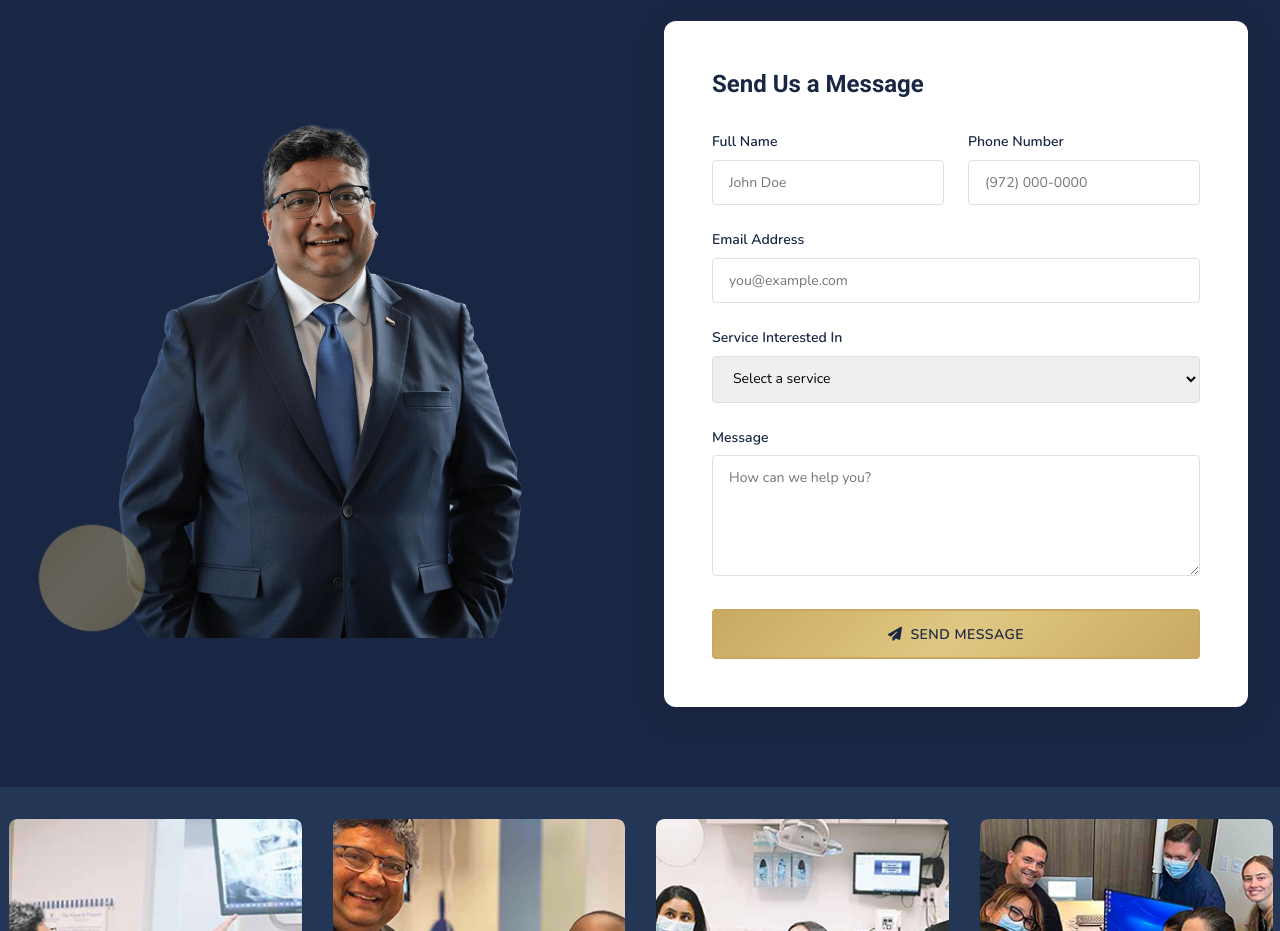
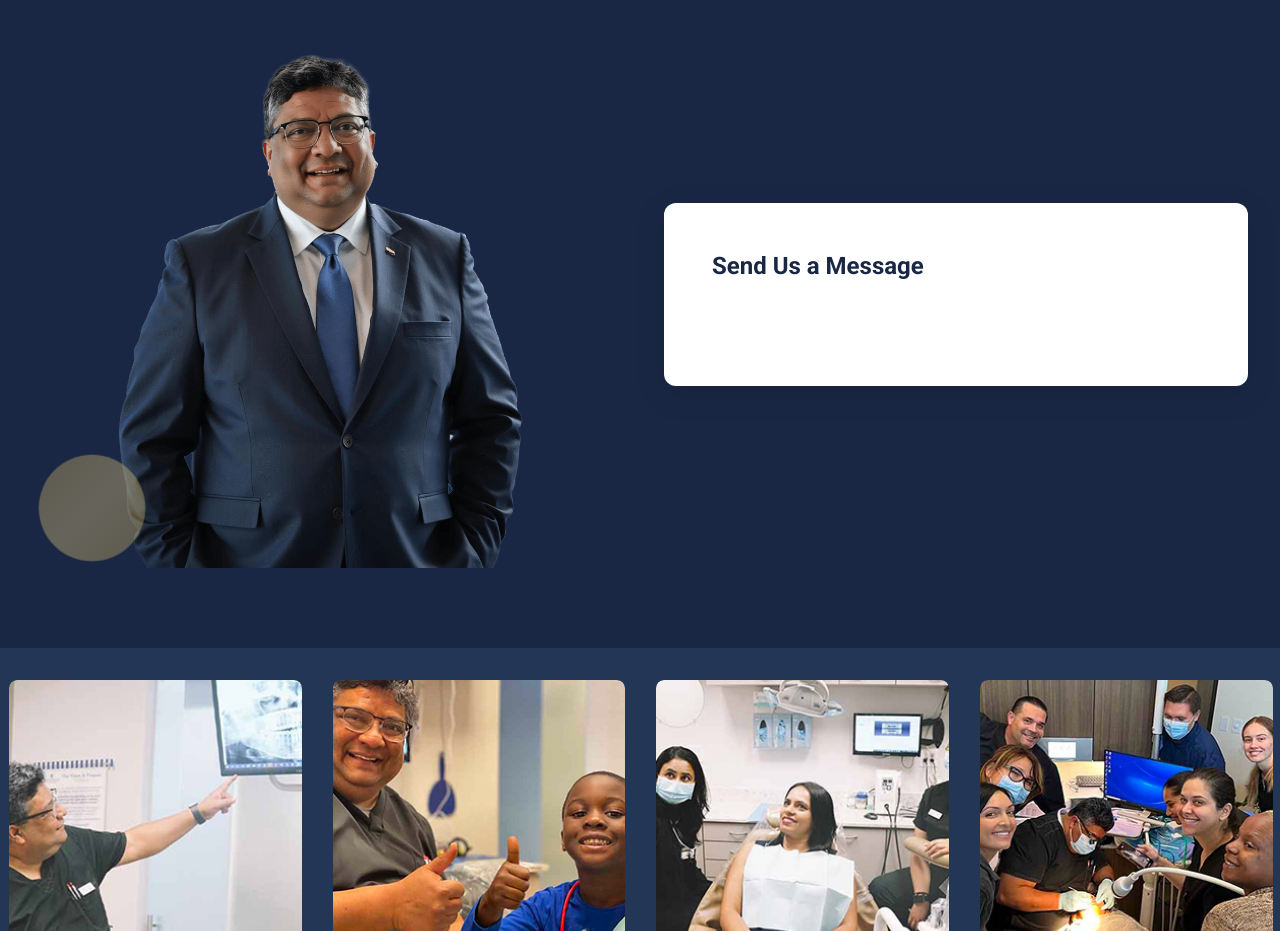
Before and after one commit to janithshanaka/Dr.-Pramod-Thomas, a plain HTML site: page index.html in a window 1280 px wide. Shown: the part 9620-10551 px from the top of the page. Drawn offline with nearby package versions, Linux system fonts and the light colour scheme; a script that the page names is missing.

Commit message:
Replace contact form with Wufoo online form

```diff
--- a/index.html
+++ b/index.html
@@ -705,41 +705,7 @@
         <!-- Right Column: Form -->
         <div class="contact-form-section__form-wrap animate-on-scroll">
           <h3>Send Us a Message</h3>
-          <form action="#" method="post">
-            <div class="form-row">
-              <div class="form-group">
-                <label for="contact-name">Full Name</label>
-                <input type="text" id="contact-name" name="name" placeholder="John Doe" required>
-              </div>
-              <div class="form-group">
-                <label for="contact-phone">Phone Number</label>
-                <input type="tel" id="contact-phone" name="phone" placeholder="(972) 000-0000">
-              </div>
-            </div>
-            <div class="form-group">
-              <label for="contact-email">Email Address</label>
-              <input type="email" id="contact-email" name="email" placeholder="you@example.com" required>
-            </div>
-            <div class="form-group">
-              <label for="contact-service">Service Interested In</label>
-              <select id="contact-service" name="service">
-                <option value="">Select a service</option>
-                <option value="general-dentistry">General Dentistry</option>
-                <option value="cosmetic-dentistry">Cosmetic Dentistry</option>
-                <option value="dental-implants">Dental Implants</option>
-                <option value="orthodontics">Orthodontics / Braces</option>
-                <option value="invisalign">Invisalign</option>
-                <option value="other">Other</option>
-              </select>
-            </div>
-            <div class="form-group">
-              <label for="contact-message">Message</label>
-              <textarea id="contact-message" name="message" rows="5" placeholder="How can we help you?"></textarea>
-            </div>
-            <button type="submit" class="btn btn--gold" style="width:100%">
-              <i class="fas fa-paper-plane"></i> Send Message
-            </button>
-          </form>
+          <div id="wufoo-ropojuf1tp3hre"> Fill out my <a href="https://salesmanager.wufoo.com/forms/ropojuf1tp3hre">online form</a>. </div> <script type="text/javascript"> var ropojuf1tp3hre; (function(d, t) { var s = d.createElement(t), options = { 'userName':'salesmanager', 'formHash':'ropojuf1tp3hre', 'autoResize':true, 'height':'592', 'async':true, 'host':'wufoo.com', 'header':'hide', 'ssl':true }; s.src = ('https:' == d.location.protocol ?'https://':'http://') + 'secure.wufoo.com/scripts/embed/form.js'; s.onload = s.onreadystatechange = function() { var rs = this.readyState; if (rs) if (rs != 'complete') if (rs != 'loaded') return; try { ropojuf1tp3hre = new WufooForm(); ropojuf1tp3hre.initialize(options); ropojuf1tp3hre.display(); } catch (e) { } }; var scr = d.getElementsByTagName(t)[0], par = scr.parentNode; par.insertBefore(s, scr); })(document, 'script'); </script>
         </div>
       </div>
     </div>
```
